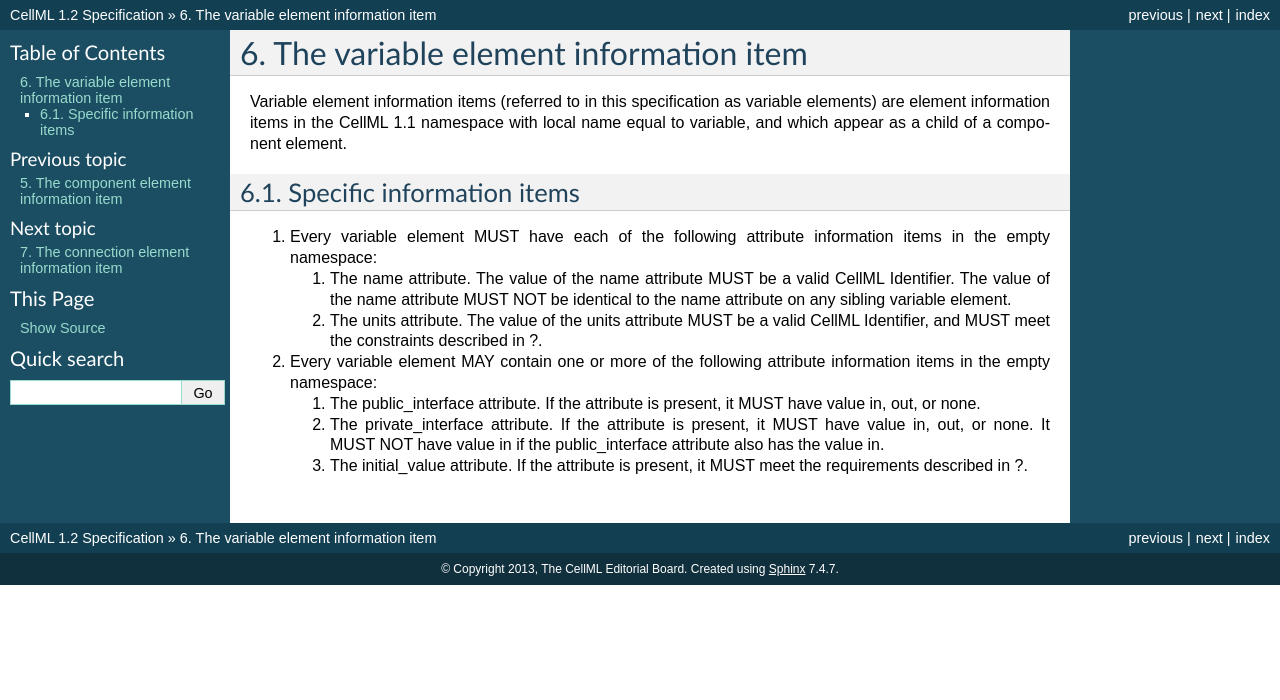
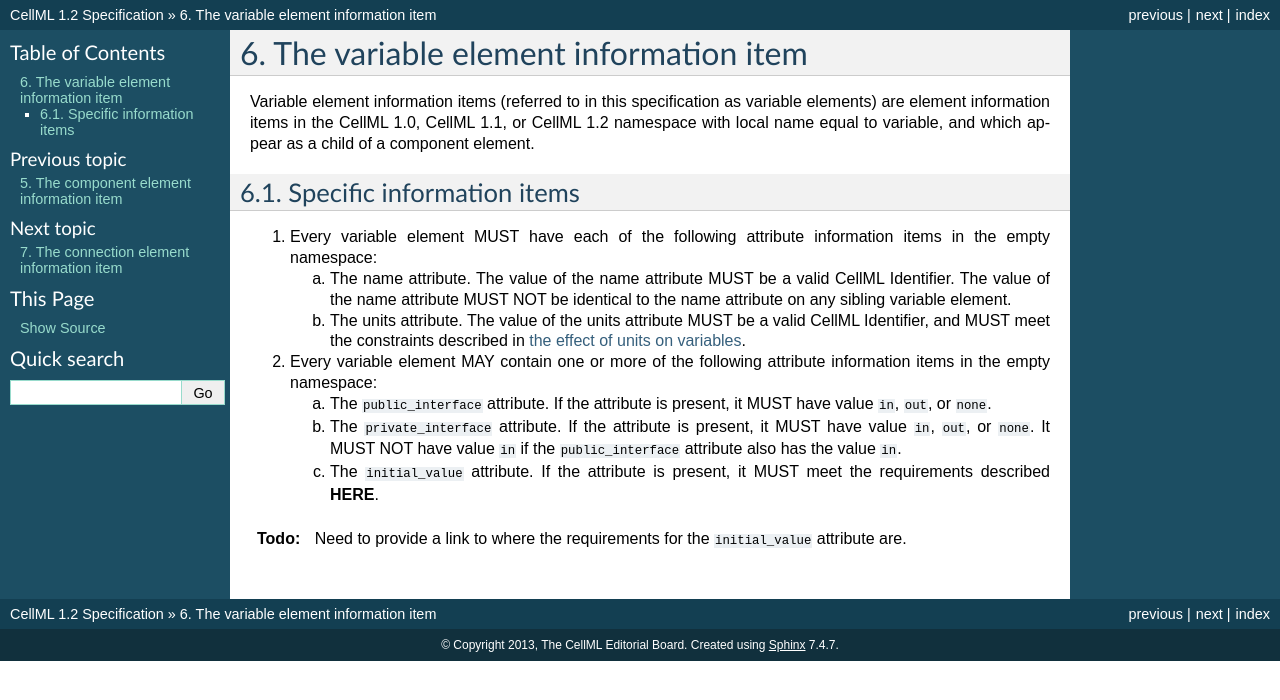
Before and after one commit to nickerso/cellml-spec-sphinx-test, a Sphinx documentation site: the page built from source/variable-element-item.rst, in a window 1280 px wide. Shown: the top 700 px of the page. Built offline with Sphinx 7.4.7, drawn with Linux system fonts in a browser that asks for light colours.

Commit message:
Some minor editing of the variable element section.

```diff
--- a/source/model-interpretation.rst
+++ b/source/model-interpretation.rst
@@ -437,6 +437,8 @@ Interpretation of units
          products of the exponent term on the corresponding unit element
          and the exponent from the tuple.
 
+.. _the-effect-of-units-on-variables:
+
 The effect of units on variables
 --------------------------------
 
--- a/source/variable-element-item.rst
+++ b/source/variable-element-item.rst
@@ -2,9 +2,9 @@ The variable element information item
 =====================================
 
 Variable element information items (referred to in this specification as
-variable elements) are element information items in the CellML 1.1
-namespace with local name equal to variable, and which appear as a child
-of a component element.
+variable elements) are element information items in the CellML 1.0,
+CellML 1.1, or CellML 1.2 namespace with local name equal to variable,
+and which appear as a child of a component element.
 
 Specific information items
 --------------------------
@@ -12,24 +12,29 @@ Specific information items
 1. Every variable element MUST have each of the following attribute
    information items in the empty namespace:
 
-   1. The name attribute. The value of the name attribute MUST be a
+   a. The name attribute. The value of the name attribute MUST be a
       valid CellML Identifier. The value of the name attribute MUST NOT
       be identical to the name attribute on any sibling variable
       element.
 
-   2. The units attribute. The value of the units attribute MUST be a
+   b. The units attribute. The value of the units attribute MUST be a
       valid CellML Identifier, and MUST meet the constraints described
-      in ?.
+      in :ref:`the effect of units on variables <the-effect-of-units-on-variables>`.
 
 2. Every variable element MAY contain one or more of the following
    attribute information items in the empty namespace:
 
-   1. The public\_interface attribute. If the attribute is present, it
-      MUST have value in, out, or none.
+   a. The ``public_interface`` attribute. If the attribute is present, it
+      MUST have value ``in``, ``out``, or ``none``.
 
-   2. The private\_interface attribute. If the attribute is present, it
-      MUST have value in, out, or none. It MUST NOT have value in if the
-      public\_interface attribute also has the value in.
+   b. The ``private_interface`` attribute. If the attribute is present, it
+      MUST have value ``in``, ``out``, or ``none``. It MUST NOT have value ``in`` if the
+      ``public_interface`` attribute also has the value ``in``.
 
-   3. The initial\_value attribute. If the attribute is present, it MUST
-      meet the requirements described in ?.
+   c. The ``initial_value`` attribute. If the attribute is present, it MUST
+      meet the requirements described **HERE**.
+
+.. todo::
+
+   Need to provide a link to where the requirements for the ``initial_value``
+   attribute are.
```
